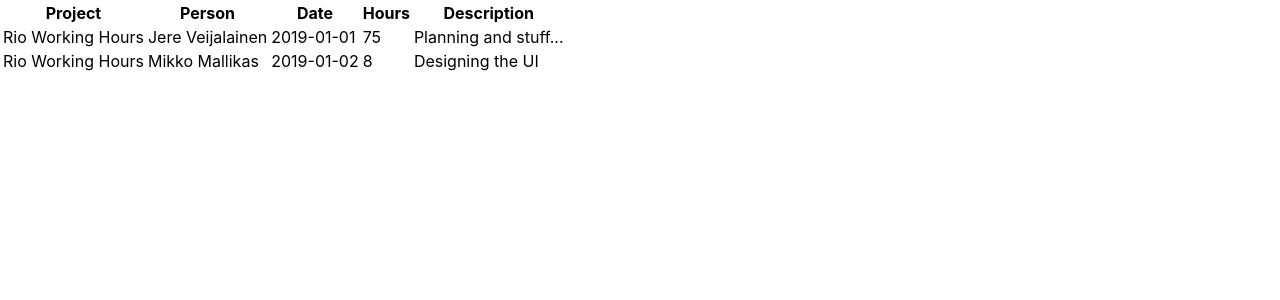
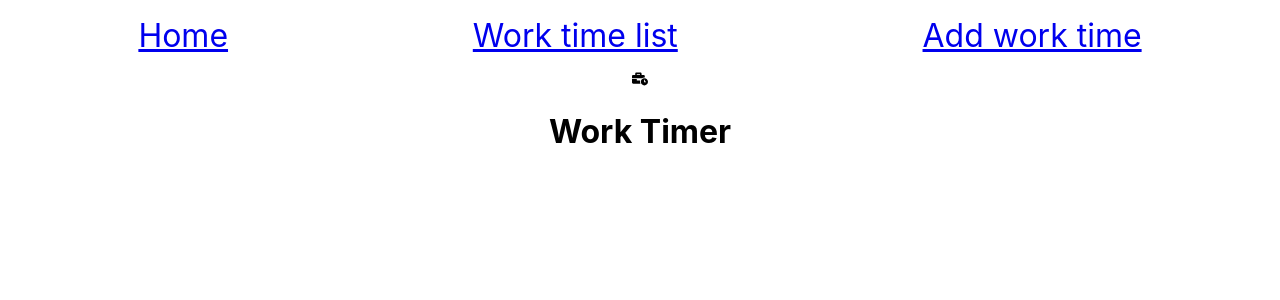
Before and after one commit to JereVeijalainen/working-hours-ui, a React (Create React App) app: page / in a window 1280 px wide. Shown: the top 300 px of the page. Built offline with nearby package versions, Linux system fonts and the light colour scheme.

Commit message:
Add routing, components and make files more modular

```diff
--- a/package.json
+++ b/package.json
@@ -5,6 +5,8 @@
   "dependencies": {
     "react": "^16.7.0",
     "react-dom": "^16.7.0",
+    "react-icons": "^3.3.0",
+    "react-router-dom": "^4.3.1",
     "react-scripts": "2.1.3"
   },
   "scripts": {
--- /dev/null
+++ b/src/components/AddWorkTimeRow.js
@@ -0,0 +1,78 @@
+import React, { Component } from 'react';
+
+const projects = [
+	'Rio Working Hours',
+	'Test Project'
+];
+
+const workers = [
+	{ firstName: 'Jere', lastName: 'Veijalainen' },
+	{ firstName: 'Mikko', lastName: 'Mallikas' },
+	{ firstName: 'Maija', lastName: 'Meikäläinen' }
+];
+
+class Autocomplete extends Component {
+
+	constructor(props) {
+		super(props);
+		this.inputField = React.createRef();
+	}
+
+	get value() {
+		return this.inputField.current.value;
+	}
+
+	set value (inputValue) {
+		this.inputField.current.value = inputValue;
+	}
+
+	render() {
+		const listId = this.props.id;
+
+		return (
+			<div>
+					<input ref={this.inputField}
+								 type="text"
+								 list={listId} />
+					<datalist id={listId}>
+						{this.props.options.map(
+							(opt, i) =>
+							<option key={i}>{opt}</option>)}
+					</datalist>
+			</div>
+		)
+	}
+}
+
+const AddWorkTimeForm = ({project, worker, date, hours, description}) => {
+
+	const workerNames = workers.map(worker => worker.firstName + ' ' + worker.lastName);
+
+	let _worker, _project;
+
+	const submit = e => {
+		e.preventDefault();
+		console.log (_project.value);
+		console.log (_worker.value);
+		_project.value = '';
+		_worker.value = '';
+	}
+
+	return (
+		<form onSubmit={submit} className="add-work-time-form">
+			<label htmlFor="project">Project</label>
+			<Autocomplete key={1}
+										id="project-list"
+										options={projects}
+										ref={input => _project = input}/>
+			<label htmlFor="worker">Worker</label>
+			<Autocomplete key={2}
+										id="worker-list"
+										options={workerNames}
+										ref={input => _worker = input}/>
+			<button>Add work time</button>
+		</form>
+	);
+}
+
+export default AddWorkTimeForm;
--- /dev/null
+++ b/src/components/App.js
@@ -0,0 +1,45 @@
+import React, { Component } from 'react';
+import { FaBusinessTime } from 'react-icons/fa'
+import WorkTimeList from './WorkTimeList';
+import AddWorkTimeForm from './AddWorkTimeRow';
+
+const worksTimes = [
+	{
+		project: 'Rio Working Hours',
+		worker: 'Jere Veijalainen',
+		date: '2019-01-01',
+		hours: 7.5,
+		description: 'Planning and stuff...'
+	},
+	{
+		project: 'Rio Working Hours',
+		worker: 'Mikko Mallikas',
+		date: '2019-01-02',
+		hours: 8,
+		description: 'Designing the UI'
+	}
+];
+
+class App extends Component {
+  render() {
+
+		const location = this.props.location;
+
+		console.log(location.pathname);
+    return (
+      <div className="App">
+        <header>
+          <FaBusinessTime/>
+					<h1>Work Timer</h1>
+        </header>
+				{location.pathname === '/add' ?
+					<AddWorkTimeForm /> : location.pathname === '/list' ?
+					<WorkTimeList workTimes={worksTimes} />:
+					null
+				}
+      </div>
+    );
+  }
+}
+
+export default App;
--- /dev/null
+++ b/src/components/WorkTimeList.js
@@ -0,0 +1,30 @@
+import React, { Component } from 'react';
+import WorkTimeRow from './WorkTimeRow';
+
+class WorkTimeList extends Component {
+	render() {
+		const { workTimes } = this.props;
+		return (
+			<section>
+				<table>
+					<thead>
+						<tr>
+							<th>Project</th>
+							<th>Worker</th>
+							<th>Date</th>
+							<th>Hours</th>
+							<th>Description</th>
+						</tr>
+					</thead>
+					<tbody>
+						{workTimes.map((data, i) =>
+							<WorkTimeRow key={i} {...data} />
+						)}
+					</tbody>
+				</table>
+			</section>
+		);
+	}
+}
+
+export default WorkTimeList;
--- /dev/null
+++ b/src/components/WorkTimeRow.js
@@ -0,0 +1,24 @@
+import React from 'react';
+import PropTypes from 'prop-types';
+
+const WorkTimeRow = ({project, worker, date, hours, description}) => {
+	return (
+		<tr>
+			<td>{project}</td>
+			<td>{worker}</td>
+			<td>{date}</td>
+			<td>{hours}</td>
+			<td>{description}</td>
+		</tr>
+	)
+}
+
+WorkTimeRow.propTypes = {
+	project: PropTypes.string,
+	worker: PropTypes.string,
+	date: PropTypes.string,
+	hours: PropTypes.number,
+	description: PropTypes.string
+}
+
+export default WorkTimeRow;
--- a/src/index.js
+++ b/src/index.js
@@ -1,78 +1,11 @@
-import React, { Component } from 'react';
+// import React from 'react';
 import ReactDOM from 'react-dom';
-import './index.css';
-// import App from './App';
+import './stylesheets/index.css';
+import './stylesheets/styles.css';
 import * as serviceWorker from './serviceWorker';
-import PropTypes from 'prop-types'
+import routes from './routes';
 
-
-const worksTimes = [
-	{
-		project: 'Rio Working Hours',
-		person: 'Jere Veijalainen',
-		date: '2019-01-01',
-		hours: 75,
-		description: 'Planning and stuff...'
-	},
-	{
-		project: 'Rio Working Hours',
-		person: 'Mikko Mallikas',
-		date: '2019-01-02',
-		hours: 8,
-		description: 'Designing the UI'
-	}
-];
-
-const WorkTimeRow = ({project, person, date, hours, description}) => {
-	return (
-		<tr>
-			<td>{project}</td>
-			<td>{person}</td>
-			<td>{date}</td>
-			<td>{hours}</td>
-			<td>{description}</td>
-		</tr>
-	)
-}
-
-WorkTimeRow.propTypes = {
-	project: PropTypes.string,
-	person: PropTypes.string,
-	date: PropTypes.string,
-	hours: PropTypes.number,
-	description: PropTypes.string
-}
-
-
-class WorkTimeList extends Component {
-	render() {
-		const { workTimes } = this.props;
-		return (
-			<section>
-				<table>
-					<thead>
-						<tr>
-							<th>Project</th>
-							<th>Person</th>
-							<th>Date</th>
-							<th>Hours</th>
-							<th>Description</th>
-						</tr>
-					</thead>
-					<tbody>
-						{workTimes.map((data, i) =>
-							<WorkTimeRow key={i} {...data} />
-						)}
-					</tbody>
-				</table>
-			</section>
-		);
-	}
-}
-
-
-
-ReactDOM.render(<WorkTimeList workTimes={worksTimes} />, document.getElementById('root'));
+ReactDOM.render(routes, document.getElementById('root'));
 
 // If you want your app to work offline and load faster, you can change
 // unregister() to register() below. Note this comes with some pitfalls.
--- /dev/null
+++ b/src/routes.js
@@ -0,0 +1,18 @@
+import React from 'react'
+import { BrowserRouter as Router, Route, Link } from "react-router-dom";
+import App from './components/App';
+
+const routes = (
+	<Router>
+		<div>
+			<nav className="menu">
+				<Link to="/">Home</Link>
+				<Link to="/list">Work time list</Link>
+				<Link to="/add">Add work time</Link>
+			</nav>
+			<Route path="/" component={App} />
+		</div>
+	</Router>
+)
+
+export default routes
--- a/src/App.css
+++ b/src/stylesheets/styles.css
@@ -30,3 +30,17 @@
     transform: rotate(360deg);
   }
 }
+
+.App-icon {
+  height: 40vmin;
+}
+
+nav.menu {
+  top: 0;
+  left: 0;
+  width: calc(100% - 1em);
+  font-size: 2em;
+  padding: .5em;
+  display: flex;
+  justify-content: space-around;
+}
```
Also changed, not shown: src/App.js (deleted, +0 -28 lines), src/components/Summary.js (added), src/stylesheets/index.css (line endings or trailing spaces), 2 other files (tests, documents, lock files or other folders).
